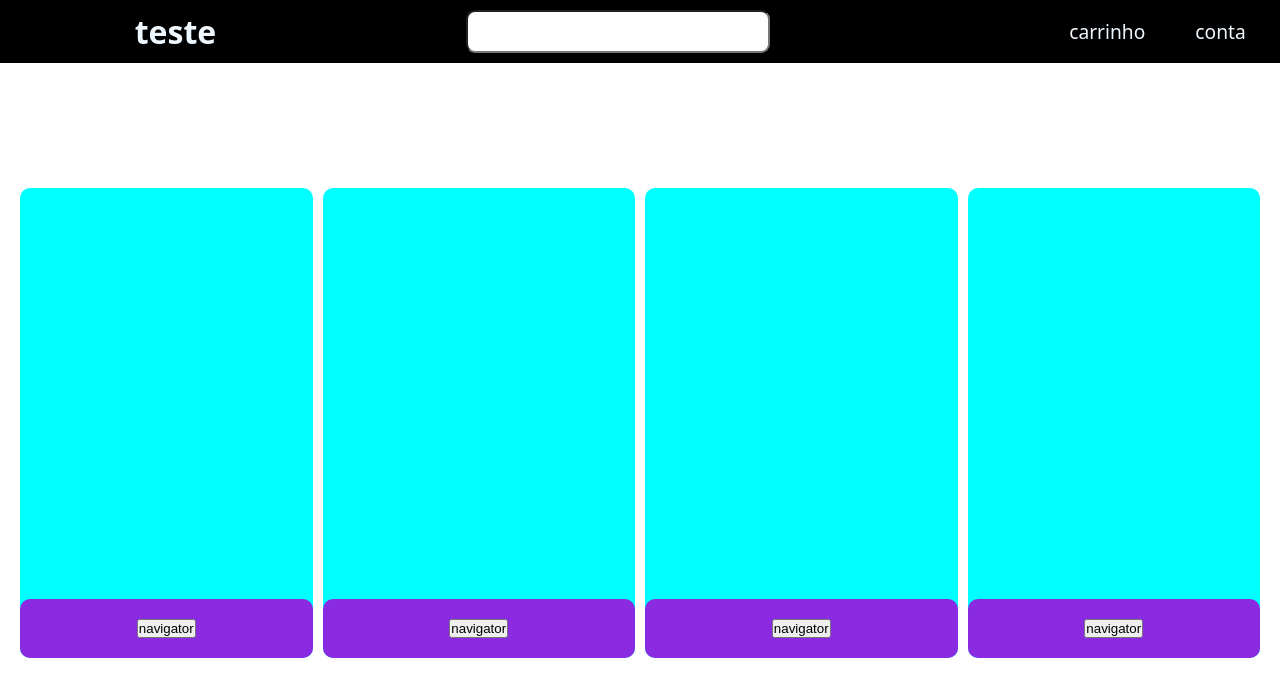
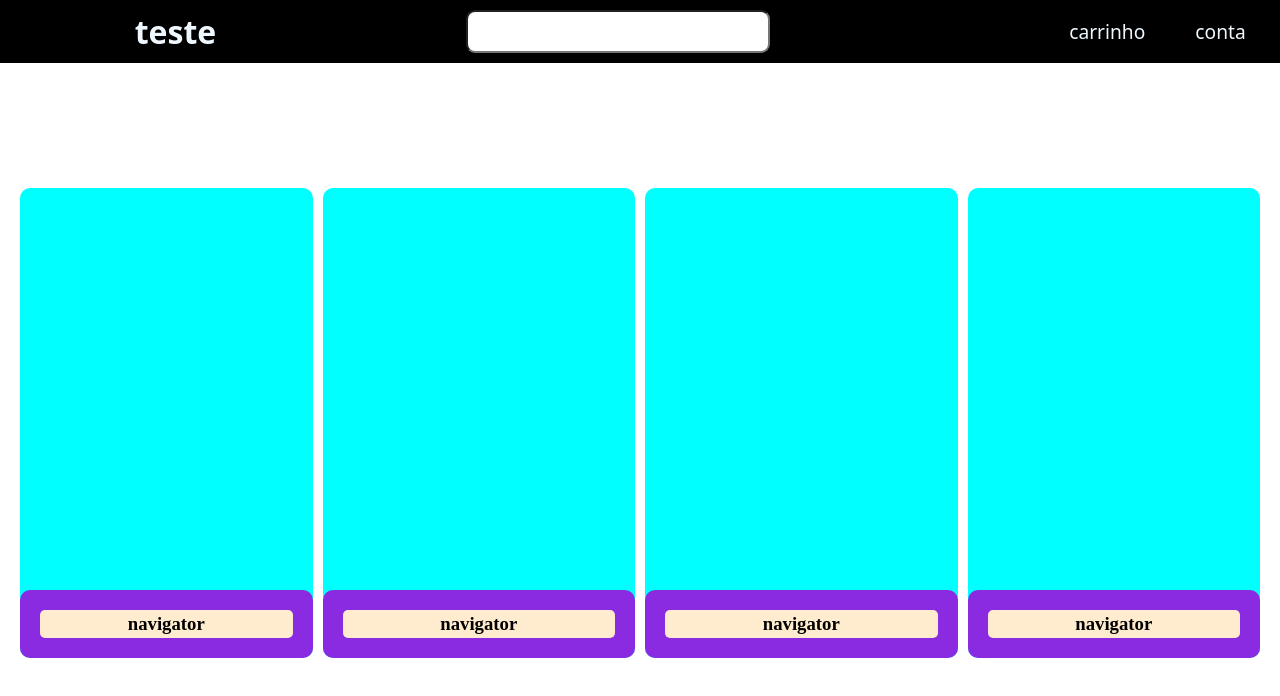
Before and after one commit to Wesleymanuel/site-compra, a React (Vite) app: page / in a window 1280 px wide. Shown: the top 696 px of the page. Built offline with nearby package versions, Linux system fonts and the light colour scheme.

Commit message:
estilizacao do botao de pesquisa

```diff
--- a/package.json
+++ b/package.json
@@ -11,7 +11,8 @@
   },
   "dependencies": {
     "react": "^19.1.1",
-    "react-dom": "^19.1.1"
+    "react-dom": "^19.1.1",
+    "react-router-dom": "^7.8.0"
   },
   "devDependencies": {
     "@eslint/js": "^9.32.0",
--- a/src/Cards.css
+++ b/src/Cards.css
@@ -46,3 +46,9 @@
     text-align: center;
     border-radius: 10px;
 }
+h3{
+    background-color: blanchedalmond;
+    padding: 3px;
+    border-radius: 5px;
+    text-align: center;
+}
--- a/src/Cards.jsx
+++ b/src/Cards.jsx
@@ -6,22 +6,22 @@ function Cards(){
         <div className="cards" >
             <div className="card1" >
                 <div className='nav' >
-                    <button>navigator</button>
+                    <h3>navigator</h3>
                 </div>
             </div>
             <div className="card2" >
                 <div className='nav' >
-                    <button>navigator</button>
+                    <h3>navigator</h3>
                 </div>
             </div>
             <div className="card3" >
                 <div className='nav' >
-                    <button>navigator</button>
+                    <h3>navigator</h3>
                 </div>
             </div>
             <div className="card4" >
                 <div className='nav' >
-                    <button>navigator</button>
+                    <h3>navigator</h3>
                 </div>
             </div>
         </div>
```
Also changed, not shown: 1 other file (tests, documents, lock files or other folders).
